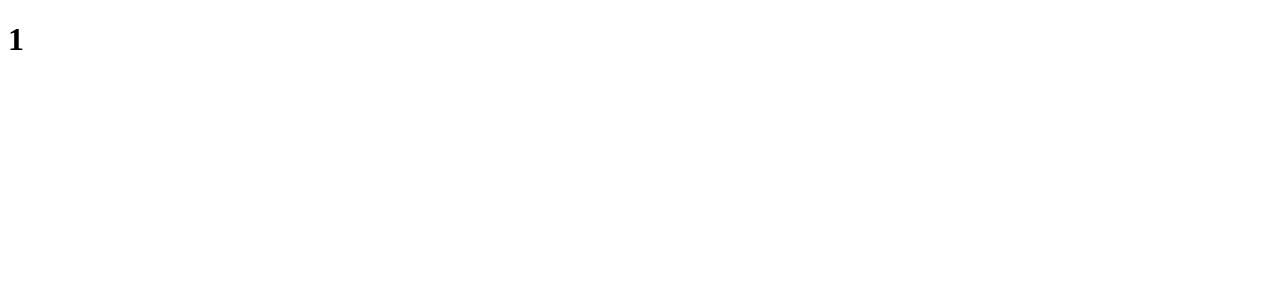
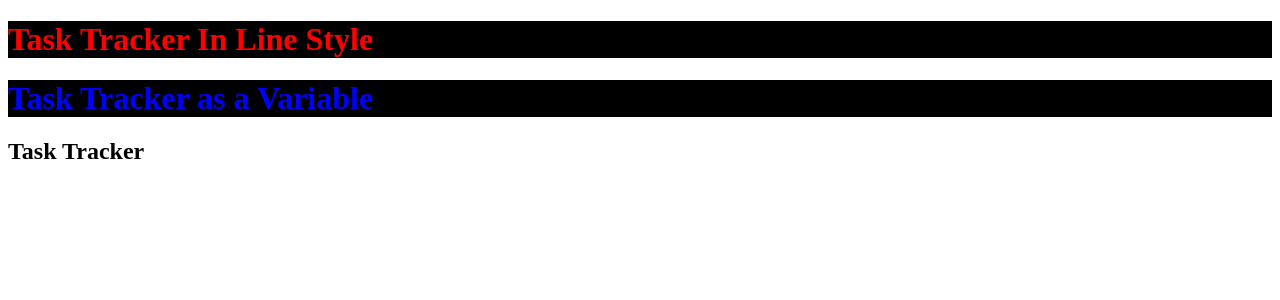
Before and after one commit to AlphaOmegaAK/react-task-tracker-hooks-practice, a React (Create React App) app: page / in a window 1280 px wide. Shown: the top 300 px of the page. Built offline with nearby package versions, Linux system fonts and the light colour scheme.

Commit message:
Sytles - 2 ways other than conventional .css file

```diff
--- a/src/App.js
+++ b/src/App.js
@@ -3,12 +3,7 @@ import Header from './Components/Header';
 function App() {
   return (
     <div className="container">
-    {/* Default Props + Prop Drilling */}
-    {/* <Header title="Hello"/> */}
-
-    {/* Prop Types */}
-    {/* Warning - expects string */}
-      <Header title={ 1 }/>
+    <Header title="Task Tracker"/>
 
 
     </div>
--- a/src/Components/Header.js
+++ b/src/Components/Header.js
@@ -1,24 +1,18 @@
-// Prop Types step 1
-import PropTypes from 'prop-types'
 
-
-const Header = (props) => { // Or Destructured : Header = ({ title }) ...
+const Header = ({ title }) => {
   return (
     <header>
-      <h1>{props.title}</h1>
+      <h1 style={{color: 'red', backgroundColor: 'black'}}>{ title } In Line Style</h1>
+      <h1 style={headingStyle}>{ title } as a Variable</h1>
+      <h2>{title}</h2>
 
     </header>
   )
 }
 
-// // Default Props
-// Header.defaultProps = {
-//   title: "Task Tracker",
-// }
-
-// Prop Types step 2
-Header.propTypes = {
-  title: PropTypes.string,
+const headingStyle = {
+  color: 'blue',
+  backgroundColor: 'black'
 }
 
 export default Header
```
Also changed, not shown: 2 other files (tests, documents, lock files or other folders).
